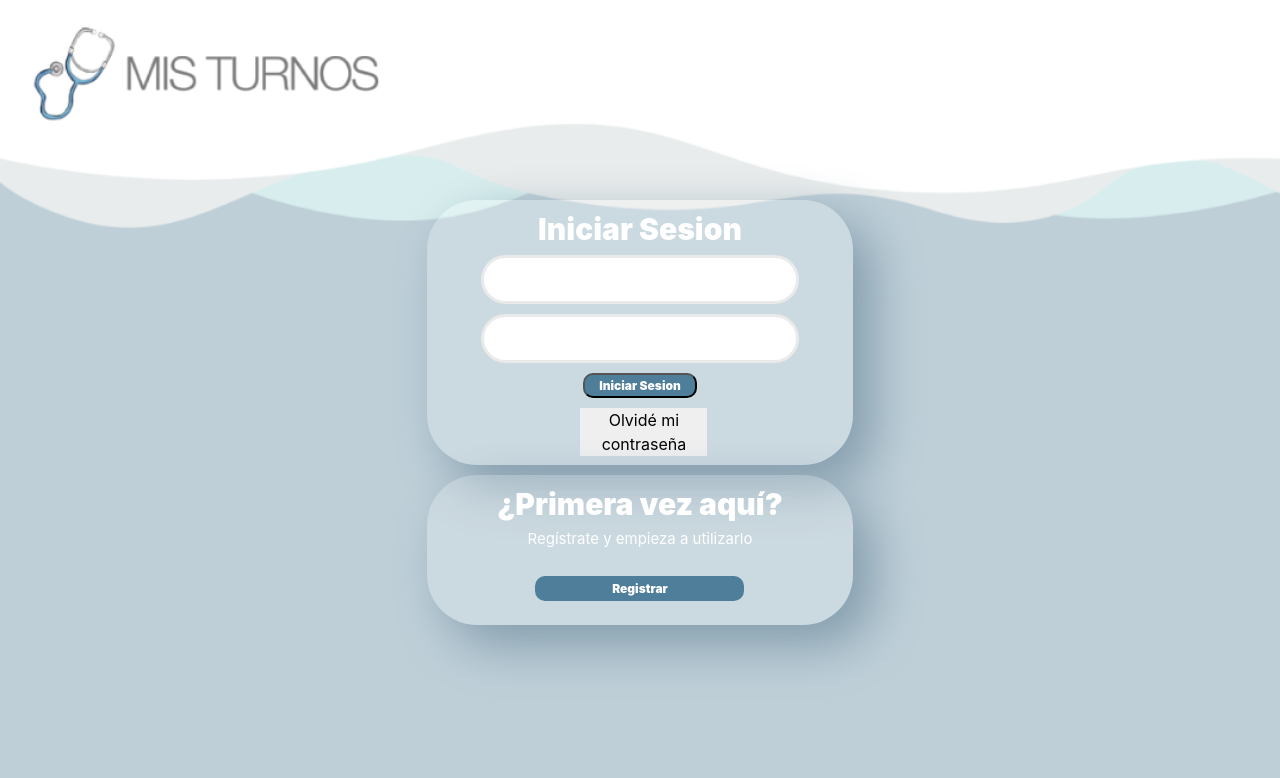
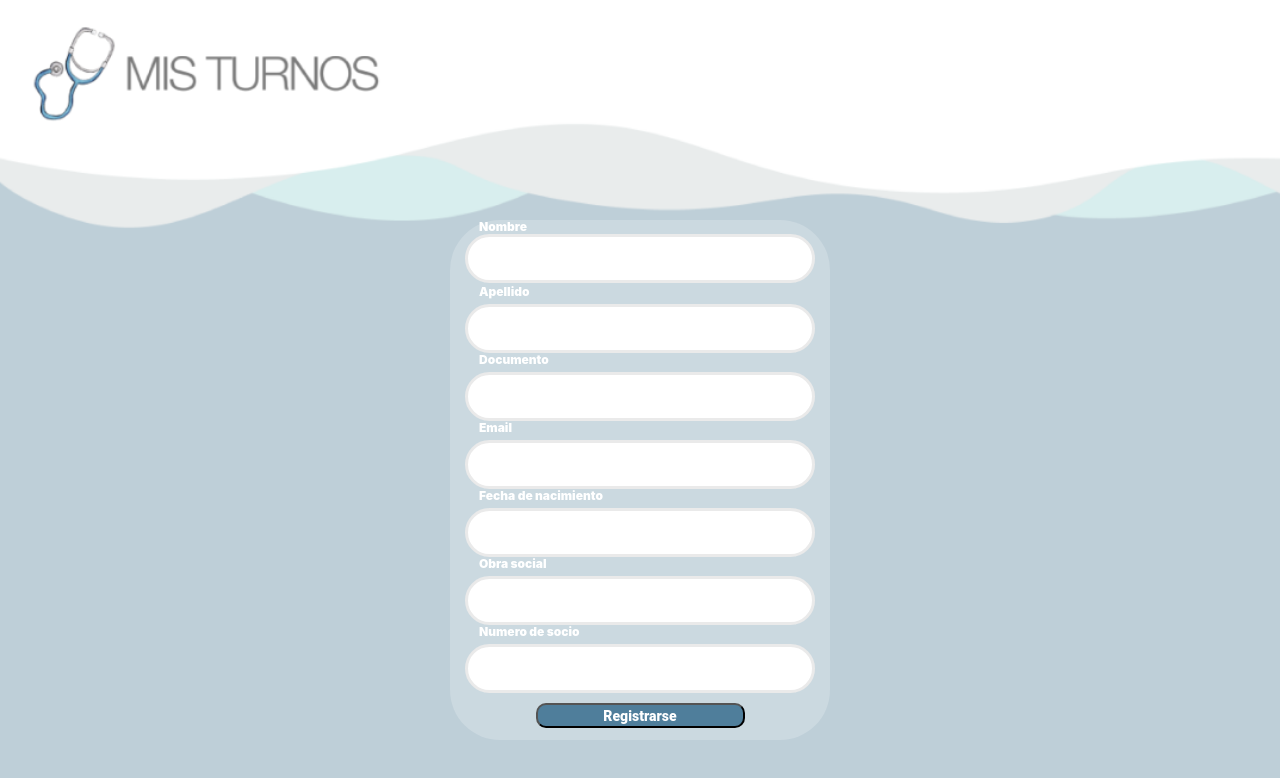
Before and after one commit to vperalta19/mis-turnos, a React (Create React App) app: page / in a window 1280 px wide. Shown: the top 778 px of the page. Built offline with nearby package versions, Linux system fonts and the light colour scheme.

Commit message:
En desarrollo - Inicio de Sesion y Registro

```diff
--- a/src/assets/css/InicioSesion.css
+++ b/src/assets/css/InicioSesion.css
@@ -14,8 +14,6 @@
 }
 
 /*---------------------------------------------inicio contenedor de Log In---------------------------------------------*/
-/* Agregar clases a los ID para manejarlos así en el CSS. NO USAR ID EN EL CSS*/
-
   .fondoLogSign .contenedor .login{
     width: 100%;
     height: 265px;
@@ -36,13 +34,20 @@
 }
 
 .fondoLogSign .contenedor .login .inputLogin{
-    display: flex;
-    flex-direction: column;
+    text-align: center;
+}
+
+.fondoLogSign .contenedor .login .doclabel{
+    Width: 36px;
+    Height: 14px;
+    text-align: left;
 }
 
 .fondoLogSign .contenedor .login .docid{
     width: 80%;
     height: 49px;
+
+
     background: #FFFFFF;
     border: 3px solid #EAEAEA;
     border-radius: 25px;
@@ -77,13 +82,10 @@
 }
 
 .fondoLogSign .contenedor .login .sub{
-
-
 }
 
 
 .fondoLogSign .contenedor .login .recovery{
-
     border: none;
     margin-left: 35%;
     margin-right: 33%;
@@ -151,7 +153,7 @@ button{
 
 @media (min-width: 768px) {
     .fondoLogSign .contenedor{
-        padding-top: 200px;
+        padding-top: 250px;
     }
 }
 
--- a/src/assets/css/Registrar.css
+++ b/src/assets/css/Registrar.css
@@ -1,44 +1,72 @@
+*{
+    padding: 0;
+    margin: 0;
+
+    font-style: normal;
+    font-weight: 900;
+    font-size: 12px;
+    line-height: 14px;
+
+    color: white;
+
+    box-sizing: border-box;
+}
+
 .fondoRegistrar {
     background-color: #B8D0D9;
     background-image: url('./../img/fondoLogIn.png');
     min-height: 100vh; /*100% of the viewport height (totalidad del navegador)*/
-    display: flex;  /*flex box - diseñado para que automaticamente estire la "caja" que yo quiera, en este caso ".fondoLogSign"*/
-    flex-direction: column; /*En vertical ordena lo que le ponga internamente*/
+    /*display: flex;*/  /*flex box - diseñado para que automaticamente estire la "caja" que yo quiera, en este caso ".fondoLogSign"*/
+    /*flex-direction: column;*/ /*En vertical ordena lo que le ponga internamente*/
     /*justify-content: center;*/ /*Me lo justifica segun el eje que definí arriba (eje principal) podría no ponerlo y modificar el margin-top despues*/
-    align-items: center;  /*Me lo justifica segun el eje secundario (row en este caso)*/
+    /*align-items: center;*/  /*Me lo justifica segun el eje secundario (row en este caso)*/
     background-repeat: no-repeat;
     background-size: cover;
 }
 
 /*---------------------------------------------Inicio contenedor---------------------------------------------*/
 
-
-.fondoRegistrar .contenedor{
-    margin-top: 200px;
-
+.fondoRegistrar .contenedor .registro_cont{
+    height: 520px;
+    background: rgba(255, 255, 255, 0.2);
+    border-radius: 50px;
+    margin-bottom: 40px;
 }
 
-.fondoRegistrar .contenedor .registro_cont{
-    height: 450px;
-    background: rgba(255, 255, 255, 0.2);
-    border-radius: 50px;
-    text-align: center;
+/*---------------------------------------------Inicio nombre---------------------------------------------*/
+
+.fondoRegistrar .contenedor .registro_cont .namelabel{
+    margin-top: 2px;
+    width: 20px;
+    height: 14px;
+
+    color: white;
+    padding-left: 14px;
 }
 
-/*---------------------------------------------Inicio forms feos---------------------------------------------*/
-
-.fondoRegistrar .contenedor .registro_cont .forms_cont .fil1_r .forms_fill #name{
+.fondoRegistrar .contenedor .registro_cont .name{
     width: 100%;
     height: 49px;
+    color: #4F7E9B;
 
     background: #FFFFFF;
     border: 3px solid #EAEAEA;
     box-sizing: border-box;
     border-radius: 25px;
-    margin-top: 10px;
+    margin-bottom: 2px;
 }
 
-.fondoRegistrar .contenedor .registro_cont .forms_cont .fil1_r .forms_fill #surname{
+/*---------------------------------------------Inicio apellido---------------------------------------------*/
+
+.fondoRegistrar .contenedor .registro_cont .surnamelabel{
+    width: 20px;
+    height: 14px;
+
+    color: white;
+    padding-left: 14px;
+}
+
+.fondoRegistrar .contenedor .registro_cont .surname{
     width: 100%;
     height: 49px;
 
@@ -49,7 +77,9 @@
     margin-top: 5px;
 }
 
-.fondoRegistrar .contenedor .registro_cont .forms_cont .fil1_r .forms_fill #docid{
+/*---------------------------------------------Inicio docid---------------------------------------------*/
+
+.fondoRegistrar .contenedor .registro_cont .docid{
     width: 100%;
     height: 49px;
 
@@ -60,7 +90,17 @@
     margin-top: 5px;
 }
 
-.fondoRegistrar .contenedor .registro_cont .forms_cont .fil1_r .forms_fill #email{
+.fondoRegistrar .contenedor .registro_cont .docidlabel{
+    width: 20px;
+    height: 14px;
+
+    color: white;
+    padding-left: 14px;
+}
+
+/*---------------------------------------------Inicio email---------------------------------------------*/
+
+.fondoRegistrar .contenedor .registro_cont .email{
     width: 100%;
     height: 49px;
 
@@ -71,8 +111,24 @@
     margin-top: 5px;
 }
 
+.fondoRegistrar .contenedor .registro_cont .emaillabel{
+    width: 20px;
+    height: 14px;
 
-.fondoRegistrar .contenedor .registro_cont .forms_cont .fil1_r .forms_fill #nacimiento{
+    color: white;
+    padding-left: 14px;
+}
+
+/*---------------------------------------------Inicio nacimiento---------------------------------------------*/
+.fondoRegistrar .contenedor .registro_cont .nacimientolabel{
+    width: 20px;
+    height: 14px;
+
+    color: white;
+    padding-left: 14px;
+}
+
+.fondoRegistrar .contenedor .registro_cont .nacimiento{
     width: 100%;
     height: 49px;
 
@@ -83,7 +139,31 @@
     margin-top: 5px;
 }
 
-.fondoRegistrar .contenedor .registro_cont .forms_cont .fil1_r .forms_fill #obsocial{
+/*---------------------------------------------Inicio obra social---------------------------------------------*/
+
+.fondoRegistrar .contenedor .registro_cont .obsocial{
+    width: 100%;
+    height: 49px;
+    color: #4F7E9B;
+
+    background: #FFFFFF;
+    border: 3px solid #EAEAEA;
+    box-sizing: border-box;
+    border-radius: 25px;
+    margin-top: 5px;
+}
+
+.fondoRegistrar .contenedor .registro_cont .obsociallabel{
+    width: 20px;
+    height: 14px;
+
+    color: white;
+    padding-left: 14px;
+}
+
+/*---------------------------------------------Inicio numero de socio---------------------------------------------*/
+
+.fondoRegistrar .contenedor .registro_cont .nsocio{
     width: 100%;
     height: 49px;
 
@@ -94,18 +174,17 @@
     margin-top: 5px;
 }
 
-.fondoRegistrar .contenedor .registro_cont .forms_cont .fil1_r .forms_fill #nsocio{
-    width: 100%;
-    height: 49px;
+.fondoRegistrar .contenedor .registro_cont .nsociolabel{
+    width: 20px;
+    height: 14px;
 
-    background: #FFFFFF;
-    border: 3px solid #EAEAEA;
-    box-sizing: border-box;
-    border-radius: 25px;
-    margin-top: 5px;
+    color: white;
+    padding-left: 14px;
 }
 
-.fondoRegistrar .contenedor .registro_cont .forms_cont .fil1_r .forms_fill #sub{
+/*---------------------------------------------Inicio .submit---------------------------------------------*/
+
+.fondoRegistrar .contenedor .registro_cont .sub{
     margin-top: 10px;
     width: 209px;
     height: 25px;
@@ -120,8 +199,9 @@
     line-height: 12px;
 
     color: #FFFFFF;
+}
 
-}
+/*---------------------------------------------Inicio forms feos---------------------------------------------*/
 
 /*---------------------------------------------inicio media querys---------------------------------------------*/
 
@@ -132,3 +212,9 @@
         background-size: cover;
     }
 }
+
+@media (min-width: 768px) {
+    .fondoRegistrar .contenedor{
+        padding-top: 220px;
+    }
+}
--- a/src/index.js
+++ b/src/index.js
@@ -10,8 +10,8 @@ import Registrar from './pages/Registrar'
 ReactDOM.render(
   <React.StrictMode>
     {/* <App/> */}
-    <InicioSesion/>
-    {/* <Registrar/> */}
+    {/* <InicioSesion/> */}
+    <Registrar/>
   </React.StrictMode>,
   document.getElementById('root')
 );
--- a/src/pages/InicioSesion.js
+++ b/src/pages/InicioSesion.js
@@ -7,12 +7,13 @@ function InicioSesion() {
 	return (
         <div className="fondoLogSign">
             <div className = "container-fluid contenedor">
-                <div className="row fil1">
-                    <div className = "col-lg-4 col-md-3 col-1">
+                <div className="row fil1 align-items-center">
+                    <div className = "col-lg-3 col-md-3 col-1 col-xl-4">
                     </div>
-                    <div className="col-lg-4 col-10 col-md-6 login">
+                    <div className="col-lg-6 col-10 col-md-6 col-xl-4 login">
                         <h1 className="titleLogIn">Iniciar Sesion</h1>
                         <form id="inputLogin" className="inputLogin">
+                            <span className="doclabel">Documento</span><br></br>
                             <input type="text" id="docid" name="docid" className="docid"></input>
                             <input type="password" id="pass" name="pass" className="pass"></input>
                             <input type="submit" value="Iniciar Sesion" id="sub" className="sub"></input>
--- a/src/pages/Registrar.js
+++ b/src/pages/Registrar.js
@@ -5,28 +5,75 @@ import './../assets/css/Registrar.css';
 
 function Registrar() {
 	return (
+        // <div className="fondoRegistrar">
+        //     <div className="container contenedor">
+        //         <div className="row fil1">
+        //             <div className = "col-lg-4 col-md-3 col-1">
+        //             </div>
+        //             <div className="col-lg-4 col-10 col-md-6 registro_cont">
+        //                 <div className="row fil1_r">
+        //                     <div className="col-12 forms_fill">
+        //                         <form>
+        //                             <span className="namelabel">Nombre</span><br></br>
+        //                             <input type="text" id="name" name="name" className="name"></input>
+        //                             <span className="surnamelabel">Apellido</span><br></br>
+        //                             <input type="text" id="surname" name="surname" className="surname"></input>
+        //                             <span className="docidlabel">Documento</span><br></br>
+        //                             <input type="text" id="docid" name="docid" className="docid"></input>
+        //                             <span className="emaillabel">Email</span><br></br>
+        //                             <input type="text" id="email" name="email" className="email"></input>
+        //                             <span className="nacimientolabel">Fecha de nacimiento</span><br></br>
+        //                             <input type="text" id="nacimiento" name="nacimiento" className="nacimiento"></input>
+        //                             <span className="obsociallabel">Obra social</span><br></br>
+        //                             <input type="text" id="obsocial" name="obsocial" className="obsocial"></input>
+        //                             <span className="nsociolabel">Numero de socio</span><br></br>
+        //                             <input type="text" id="nsocio" name="nsocio" className="nsocio"></input>
+        //                             <input type="submit" value="Registrarse" id="sub" className="sub text-center"></input>
+        //                         </form>
+        //                     </div>
+        //                 </div>
+        //             </div>
+        //         </div>
+        //     </div>
+        // </div>
+
         <div className="fondoRegistrar">
             <div className="container contenedor">
                 <div className="row fil1">
                     <div className = "col-lg-4 col-md-3 col-1">
                     </div>
                     <div className="col-lg-4 col-10 col-md-6 registro_cont">
-                        <div className="container forms_cont">
-                            <div className="row fil1_r">
-                                <div className="col-1">
-                                </div>
-                                <div className="col-12 forms_fill">
-                                    <form>
-                                        <input type="text" id="name" name="name"></input>
-                                        <input type="text" id="surname" name="surname"></input>
-                                        <input type="text" id="docid" name="docid"></input>
-                                        <input type="text" id="email" name="email"></input>
-                                        <input type="text" id="nacimiento" name="nacimiento"></input>
-                                        <input type="text" id="obsocial" name="obsocial"></input>
-                                        <input type="text" id="nsocio" name="nsocio"></input>
-                                        <input type="submit" value="Registrarse" id="sub"></input>
-                                    </form>
-                                </div>
+                        <div className="row">
+                            <div className="col-12">
+                                <span className="namelabel">Nombre</span><br></br>
+                                <input type="text" id="name" name="name" className="name"></input>
+                            </div>
+                            <div className="col-12">
+                                <span className="surnamelabel">Apellido</span><br></br>
+                                <input type="text" id="surname" name="surname" className="surname"></input>
+                            </div>
+                            <div className="col-12">
+                                <span className="docidlabel">Documento</span><br></br>
+                                <input type="text" id="docid" name="docid" className="docid"></input>
+                            </div>
+                            <div className="col-12">
+                                <span className="emaillabel">Email</span><br></br>
+                                <input type="text" id="email" name="email" className="email"></input>
+                            </div>
+                            <div className="col-12">
+                                <span className="nacimientolabel">Fecha de nacimiento</span><br></br>
+                                <input type="text" id="nacimiento" name="nacimiento" className="nacimiento"></input>
+                            </div>
+                            <div className="col-12">
+                                <span className="obsociallabel">Obra social</span><br></br>
+                                <input type="number" id="obsocial" name="obsocial" className="obsocial"></input>
+                            </div>
+                            <div className="col-12">
+                                <span className="nsociolabel">Numero de socio</span><br></br>
+                                <input type="text" id="nsocio" name="nsocio" className="nsocio"></input>
+                            </div>
+                            <div className="col-12 text-center">
+                                <input type="button" value="Registrarse" id="sub" className="sub text-center"></input>
                             </div>
                         </div>
                     </div>
```
